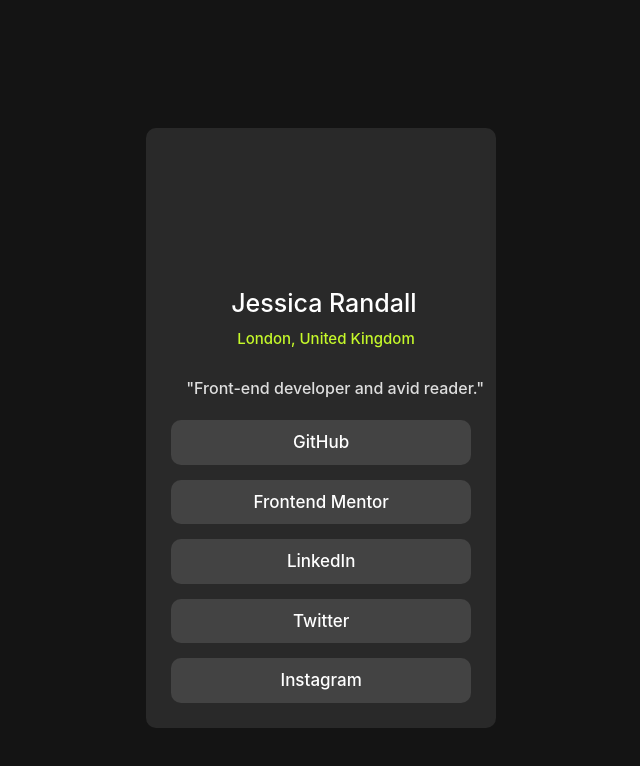
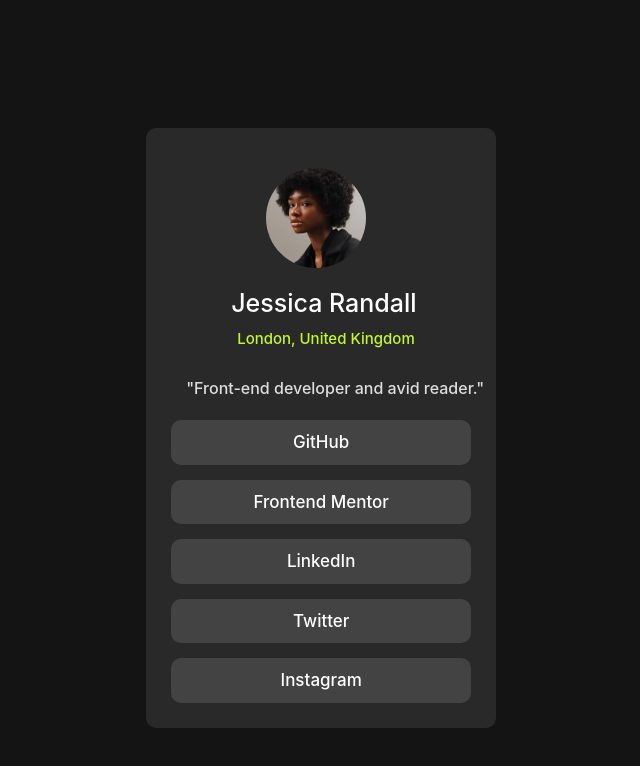
Before and after one commit to Ali-eldien/social-media-, a plain HTML site: page index.html in a window 1280 px wide. Shown: the whole page, without its empty margins (353-993 px from the left). Drawn offline with Linux system fonts and the light colour scheme.

Commit message:
Update index.html

```diff
--- a/index.html
+++ b/index.html
@@ -17,7 +17,7 @@
 </head>
 <body>
   <div class="parent">
-    <img class="child" src="/assets/images/avatar-jessica.jpeg" alt="">
+    <img class="child" src="avatar-jessica.jpeg" alt="">
     <p class="words">
       <span class="name">Jessica Randall</span> <br>
       <span class="place">London, United Kingdom
```
